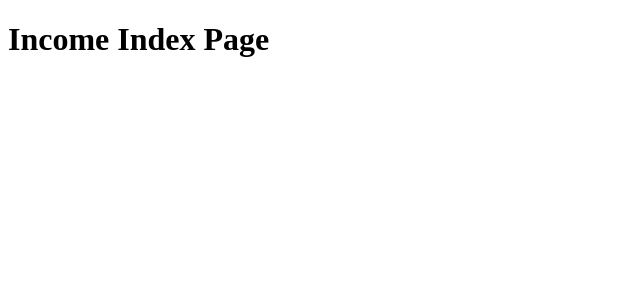
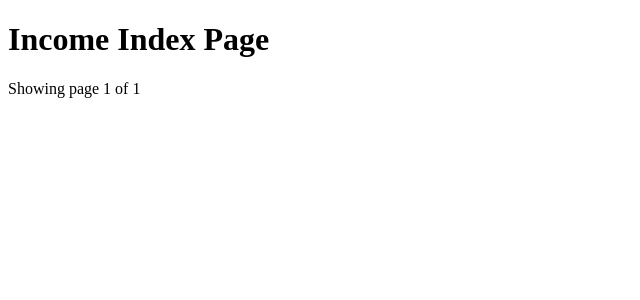
Before and after one commit to chitrason/expense_tracker, a Django app: page /incomes/ in a window 1280 px wide. Shown: the part 96-396 px from the top of the page, without its empty margins (0-640 px from the left). Run offline with Django 3.2, Linux system fonts and the light colour scheme; data that the repository does not hold is empty.

Commit message:
add pagination to income index

```diff
--- a/main_app/templates/incomes/index.html
+++ b/main_app/templates/incomes/index.html
@@ -8,7 +8,7 @@ link for css file
 {% block content %}
 <h1>Income Index Page</h1>
 
-{% for income in incomes %}
+{% for income in page_obj %}
 <ul>
   <li>Source: {{income.source}}</li>
   <li>Amount: {{income.amount}}</li>
@@ -19,4 +19,20 @@ link for css file
 
 </ul>
 {% endfor %}
+
+<div>
+  Showing page {{page_obj.number}} of {{page_obj.paginator.num_pages}}
+</div>
+
+<ul >
+    {% if page_obj.has_previous %}
+      <li {% if page_obj.number == 1 %} class="page-item active" {% endif %}><a class="page-link" href="?page=1">&laquo; 1</a></li>
+      <li class="page-item"> <a href="?page={{ page_obj.previous_page_number }}">Previous</a></li>
+    {% endif %}
+
+    {% if page_obj.has_next %}
+      <li class="page-item"> <a class="page-link" href="?page={{ page_obj.next_page_number }}">Next</a></li>
+      <li class="page-item"> <a class="page-link" href="?page={{ page_obj.paginator.num_pages }}">{{ page_obj.paginator.num_pages}} &raquo;</a></li>
+    {% endif %}
+</ul>
 {% endblock content %}
--- a/main_app/views.py
+++ b/main_app/views.py
@@ -3,6 +3,7 @@ from django.views.generic.edit import CreateView, UpdateView, DeleteView
 from django.contrib.auth.views import LoginView
 from django.contrib.auth import login
 from django.contrib.auth.forms import UserCreationForm
+from django.core.paginator import Paginator
 from .models import Category, Income, Expense
 from .forms import ExpenseForm
 from django.http import HttpResponse
@@ -11,14 +12,21 @@ from django.http import HttpResponse
 class Home(LoginView):
   template_name = 'home.html'
 
+def incomes_index(request):
+  incomes = Income.objects.all()
+  paginator=Paginator(incomes, 2) #split up in pages. 2 per page
+  page_number=request.GET.get('page')
+  page_obj=Paginator.get_page(paginator, page_number)
+  context = {
+    'incomes': incomes,
+    'page_obj': page_obj
+  }
+  return render(request, 'incomes/index.html', context)
+  # return render(request, 'incomes/index.html', { 'incomes': incomes})
+
 def expenses_index(request):
   expenses = Expense.objects.all()
   return render(request, 'expenses/index.html', { 'expenses': expenses})
-
-def incomes_index(request):
-  incomes = Income.objects.all()
-  return render(request, 'incomes/index.html', { 'incomes': incomes})
-
 
 class IncomeCreate(CreateView):
   model = Income
@@ -36,8 +44,6 @@ class IncomeDelete(DeleteView):
   model = Income
   success_url = '/incomes'
 
-
-
 class ExpenseCreate(CreateView):
   model = Expense
   fields = ['title','amount','date','description', 'category']
@@ -45,6 +51,8 @@ class ExpenseCreate(CreateView):
   def form_valid(self, form):
     form.instance.user = self.request.user
     return super().form_valid(form)
+
+
 
 class ExpenseUpdate(UpdateView):
   model = Expense
```
Also changed, not shown: main_app/models.py (+6 -1 lines).
